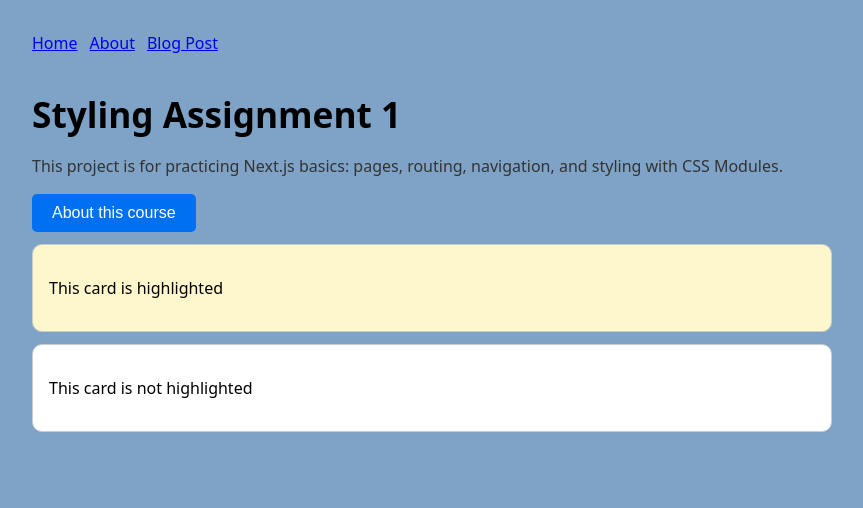
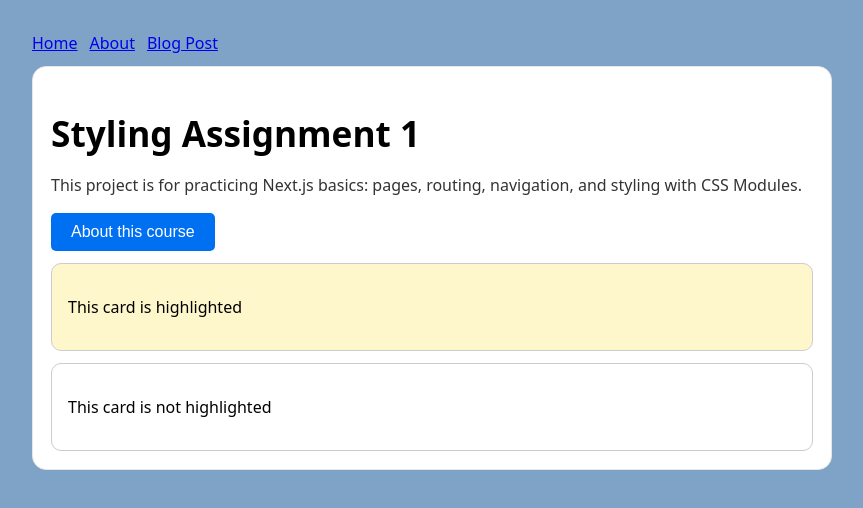
Before and after one commit to Azzni96/nextjs, a Next.js app: page / in a window 1280 px wide. Shown: the top 508 px of the page, without its empty margins (208-1071 px from the left). Built offline with nearby package versions, Linux system fonts and the light colour scheme.

Commit message:
Styling Task 5: add AppLayout component with CSS Module

```diff
--- /dev/null
+++ b/app/components/AppLayout.js
@@ -0,0 +1,5 @@
+import styles from "./AppLayout.module.css";
+
+export default function AppLayout({ children }) {
+  return <div className={styles.container}>{children}</div>;
+}
--- /dev/null
+++ b/app/components/AppLayout.module.css
@@ -0,0 +1,6 @@
+.container {
+  background: white;
+  border: 1px solid #e6e6e6;
+  border-radius: 14px;
+  padding: 18px;
+}
--- a/app/page.js
+++ b/app/page.js
@@ -4,10 +4,14 @@ import Navigation from "./components/Navigation";
 import Title from "./components/Title";
 import Button from "./components/Button";
 import Card from "./components/Card";
+import AppLayout from "./components/AppLayout";
+
+
 export default function HomePage() {
   return (
     <main>
       <Navigation />
+      <AppLayout>
 
       <Title>Styling Assignment 1</Title>
 
@@ -28,7 +32,7 @@ export default function HomePage() {
 <Card highlighted={false}>
   <p>This card is not highlighted</p>
 </Card>
-
+      </AppLayout>
     </main>
   );
 }
```
